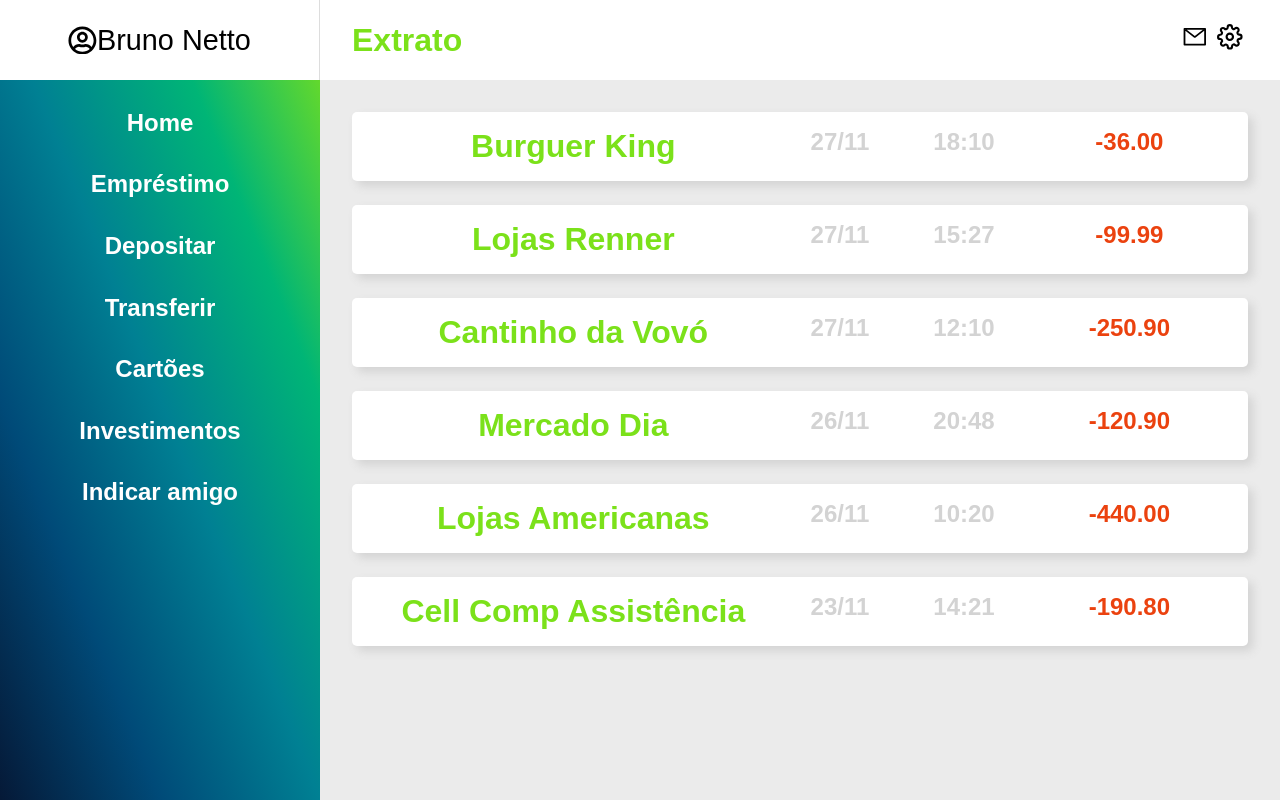
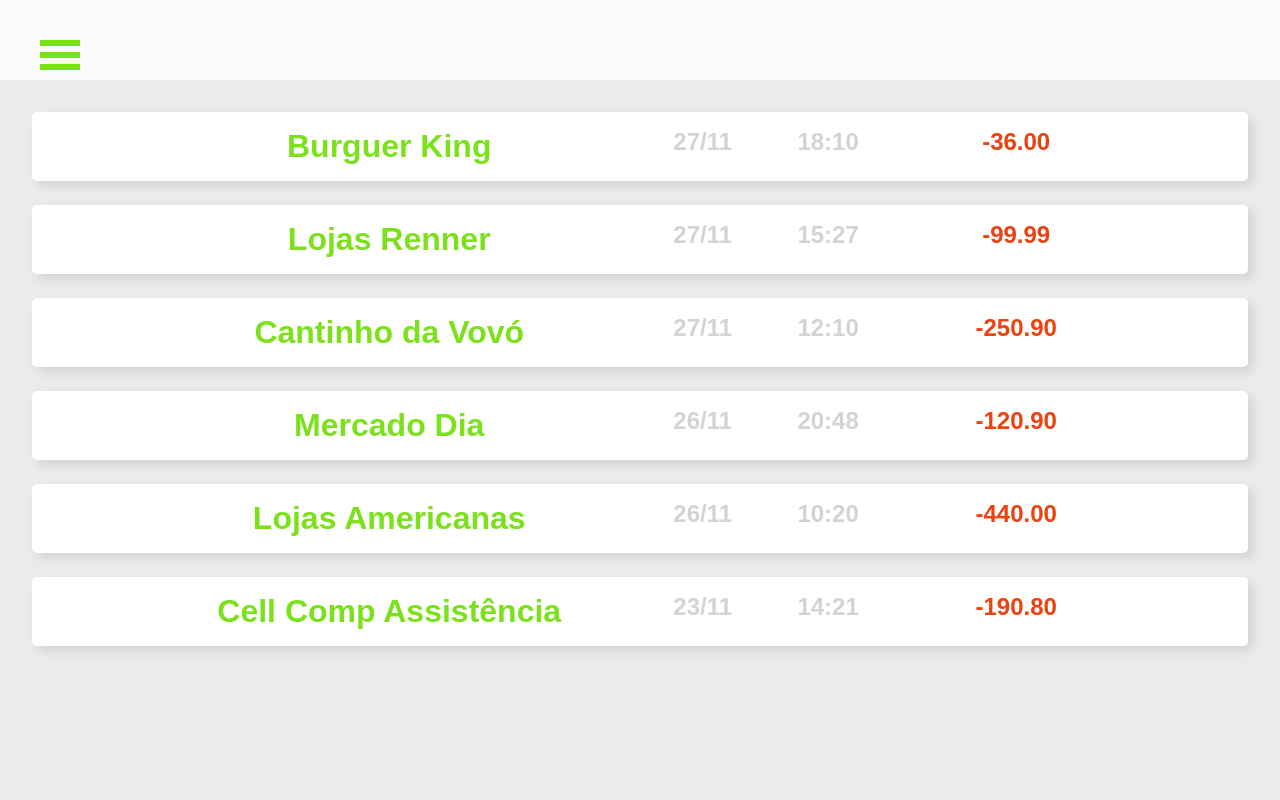
Before and after one commit to nettobruno/conta-simples, a React (Create React App) app: page /Stratum in a window 1280 px wide. Built offline with nearby package versions, Linux system fonts and the light colour scheme.

Commit message:
Adicionando sidebar

```diff
--- a/package.json
+++ b/package.json
@@ -4,6 +4,7 @@
   "private": true,
   "dependencies": {
     "react": "^16.12.0",
+    "react-burger-menu": "^2.6.12",
     "react-dom": "^16.12.0",
     "react-icons": "^3.8.0",
     "react-router-dom": "^5.1.2",
--- /dev/null
+++ b/src/components/Sidebar/index.js
@@ -0,0 +1,61 @@
+import React from 'react';
+import { slide as Menu } from 'react-burger-menu';
+
+import './style.css';
+
+import { FiSettings } from 'react-icons/fi';
+import { AiOutlineMail, AiOutlinePoweroff } from 'react-icons/ai';
+
+export default function SideMenu() {
+  return (
+    <header>
+      <Menu>
+        <a className="menu-item" href="/Main">
+          Home
+        </a>
+
+        <a className="menu-item" href="/Stratum">
+          Extrato
+        </a>
+
+        <a className="menu-item" href="/Emprestimo">
+          Empréstimo
+        </a>
+
+        <a className="menu-item" href="/Depositar">
+          Depositar
+        </a>
+
+        <a className="menu-item" href="/Transferir">
+          Transferir
+        </a>
+
+        <a className="menu-item" href="/Cartoes">
+          Cartões
+        </a>
+
+        <a className="menu-item" href="/Investimentos">
+          Investimentos
+        </a>
+
+        <a className="menu-item" href="/IndicarAmigo">
+          Indicar Amigo
+        </a>
+
+        <div id="blockIcons">
+          <a className="icon" href="/Notifications">
+            <AiOutlineMail />
+          </a>
+
+          <a className="icon" href="/Settings">
+            <FiSettings />
+          </a>
+
+          <a className="icon" href="/">
+            <AiOutlinePoweroff />
+          </a>
+        </div>
+      </Menu>
+    </header>
+  );
+}
--- /dev/null
+++ b/src/components/Sidebar/style.css
@@ -0,0 +1,65 @@
+header {
+  background-color: #fafafa;
+  width: 100%;
+  height: 10vh;
+  box-shadow: 1px 1px 10px #ddd;
+}
+
+header .bm-item {
+  display: inline-block;
+  text-decoration: none;
+  margin-bottom: 10px;
+  color: #7be11a;
+  transition:  0.3s;
+  text-align: center;
+  padding: .5em 0 .5em 0;
+}
+
+#blockIcons{
+  background-color: #fff;
+  margin-top: 1.5em;
+}
+
+header .bm-item .icon{
+  color: #333;
+  padding: .5em;
+  font-size: 2rem;
+}
+
+header .bm-item .icon:hover{
+  color: #7be11a;
+  background-color: #fff;
+}
+
+/* Change color on hover */
+.bm-item:hover {
+  color: white;
+  text-decoration: underline;
+  background-color: #7be11a;
+}
+
+/* Position and sizing of burger button */
+.bm-burger-button {
+  position: fixed;
+  width: 40px;
+  height: 30px;
+  left: 40px;
+  top: 40px;
+}
+
+/* Color/shape of burger icon bars */
+.bm-burger-bars {
+  background: #7be11a;
+}
+
+/* Color/shape of close button cross */
+.bm-cross {
+  background: #bdc3c7;
+}
+
+/* General sidebar styles */
+.bm-menu {
+  background: #fff;
+  padding: 3em 0;
+  font-size: 1.6em;
+}
--- a/src/pages/Main/index.js
+++ b/src/pages/Main/index.js
@@ -1,9 +1,8 @@
 import React from 'react';
-import { Link } from 'react-router-dom';
+import Sidemenu from '../../components/Sidebar';
+// import { Link } from 'react-router-dom';
 
-import { FaRegUserCircle } from 'react-icons/fa';
-import { FiSettings } from 'react-icons/fi';
-import { AiOutlineMail } from 'react-icons/ai';
+// import { FaRegUserCircle } from 'react-icons/fa';
 
 import Emprestimo from '../../assets/emprestimo.png';
 import Depositar from '../../assets/depositar.png';
@@ -12,49 +11,12 @@ import Cartoes from '../../assets/cartao.png';
 import Investimentos from '../../assets/investimento.png';
 import addAmigo from '../../assets/addAmigo.png';
 
-import {
-  Header,
-  Nav,
-  List,
-  ListItems,
-  ContainerIcons,
-  ContainerUser,
-  Content,
-  Title,
-  SubTitle,
-  Block,
-  ContainerBlock,
-} from './styles';
+import { Content, Title, SubTitle, Block, ContainerBlock } from './styles';
 
 export default function Main() {
   return (
     <>
-      <Header>
-        <Nav>
-          <ContainerUser>
-            <FaRegUserCircle />
-            <span>Bruno Netto</span>
-          </ContainerUser>
-
-          <List>
-            <ListItems>Home</ListItems>
-            <Link to="/Stratum">
-              <ListItems>Extrato</ListItems>
-            </Link>
-            <ListItems>Transações</ListItems>
-          </List>
-
-          <ContainerIcons>
-            <div>
-              <AiOutlineMail />
-            </div>
-
-            <div>
-              <FiSettings />
-            </div>
-          </ContainerIcons>
-        </Nav>
-      </Header>
+      <Sidemenu />
 
       <Content>
         <Title>Atalhos</Title>
--- a/src/pages/Stratum/index.js
+++ b/src/pages/Stratum/index.js
@@ -1,62 +1,16 @@
 import React from 'react';
 // import { Link } from 'react-router-dom';
 
-import { FaRegUserCircle } from 'react-icons/fa';
-import { FiSettings } from 'react-icons/fi';
-import { AiOutlineMail } from 'react-icons/ai';
+import Sidemenu from '../../components/Sidebar';
 
-import {
-  Container,
-  Menu,
-  BlockUser,
-  Header,
-  ContainerIcons,
-  Title,
-  Content,
-  List,
-  ListItem,
-  Block,
-  ContainerItem,
-} from './styles';
+import { Content, Block, ContainerItem } from './styles';
 
 export default function Stratum() {
   return (
     <>
-      <Container>
-        <Menu>
-          <BlockUser>
-            <FaRegUserCircle />
-            <span>Bruno Netto</span>
-          </BlockUser>
-
-          <nav>
-            <List>
-              <ListItem>Home</ListItem>
-              <ListItem>Empréstimo</ListItem>
-              <ListItem>Depositar</ListItem>
-              <ListItem>Transferir</ListItem>
-              <ListItem>Cartões</ListItem>
-              <ListItem>Investimentos</ListItem>
-              <ListItem>Indicar amigo</ListItem>
-            </List>
-          </nav>
-        </Menu>
+      <Sidemenu />
 
       <Content>
-          <Header>
-            <Title>Extrato</Title>
-
-            <ContainerIcons>
-              <div>
-                <AiOutlineMail />
-              </div>
-
-              <div>
-                <FiSettings />
-              </div>
-            </ContainerIcons>
-          </Header>
-
         <Block>
           <ContainerItem>
             <ul>
@@ -157,7 +111,6 @@ export default function Stratum() {
           </ContainerItem>
         </Block>
       </Content>
-      </Container>
     </>
   );
 }
--- a/src/pages/Stratum/styles.js
+++ b/src/pages/Stratum/styles.js
@@ -1,21 +1,4 @@
 import styled from 'styled-components';
-
-export const Container = styled.div`
-  display: grid;
-  grid-template-columns: 25% 75%;
-  min-height: 100vh;
-`;
-
-export const Menu = styled.div`
-  background: linear-gradient(
-    to right top,
-    rgb(5, 25, 55),
-    rgb(0, 74, 120),
-    rgb(0, 128, 147),
-    rgb(0, 181, 118),
-    rgb(123, 225, 26)
-  );
-`;
 
 export const BlockUser = styled.div`
   height: 10vh;
@@ -25,15 +8,6 @@ export const BlockUser = styled.div`
   align-items: center;
   font-size: 1.8rem;
   border-right: 1px solid #ddd;
-`;
-
-export const Header = styled.header`
-  background-color: #fff;
-  padding: 2em;
-  height: 10vh;
-  display: flex;
-  justify-content: space-between;
-  align-items: center;
 `;
 
 export const Title = styled.h1`
@@ -54,25 +28,7 @@ export const ContainerIcons = styled.div`
 
 export const Content = styled.div`
   background-color: #ebebeb;
-`;
-
-export const List = styled.ul`
-  list-style: none;
-  text-align: center;
-  margin: 1em;
-`;
-
-export const ListItem = styled.li`
-  color: #fff;
-  font-weight: bold;
-  font-size: 1.5rem;
-  padding: 0.2em;
-  margin: 1em 0 1em 0;
-  cursor: pointer;
-
-  :hover {
-    text-decoration: underline;
-  }
+  min-height: 90vh;
 `;
 
 export const Block = styled.div`
```
Also changed, not shown: src/components/Menu/index.js (deleted), src/components/Menu/style.js (deleted), 1 other file (tests, documents, lock files or other folders). Lines whose indentation alone changed are shown as unchanged.
